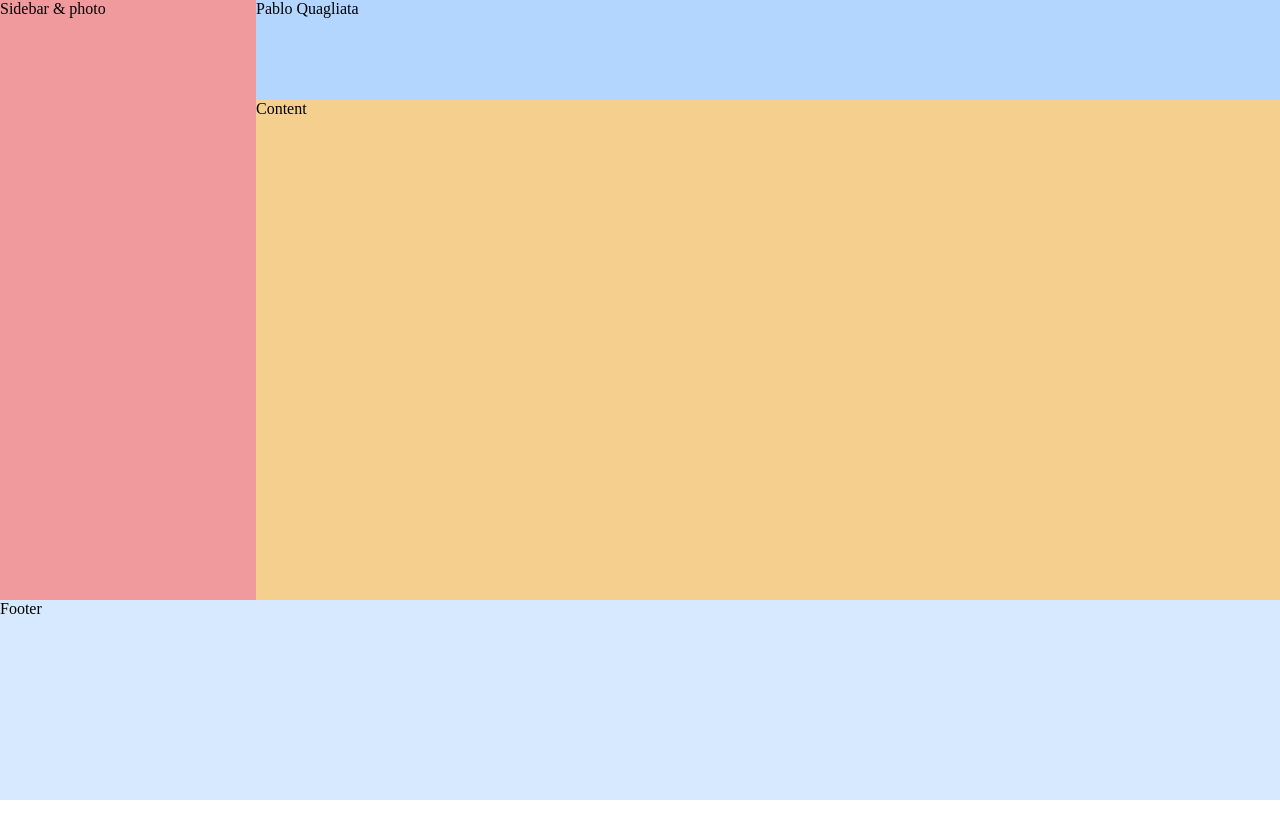
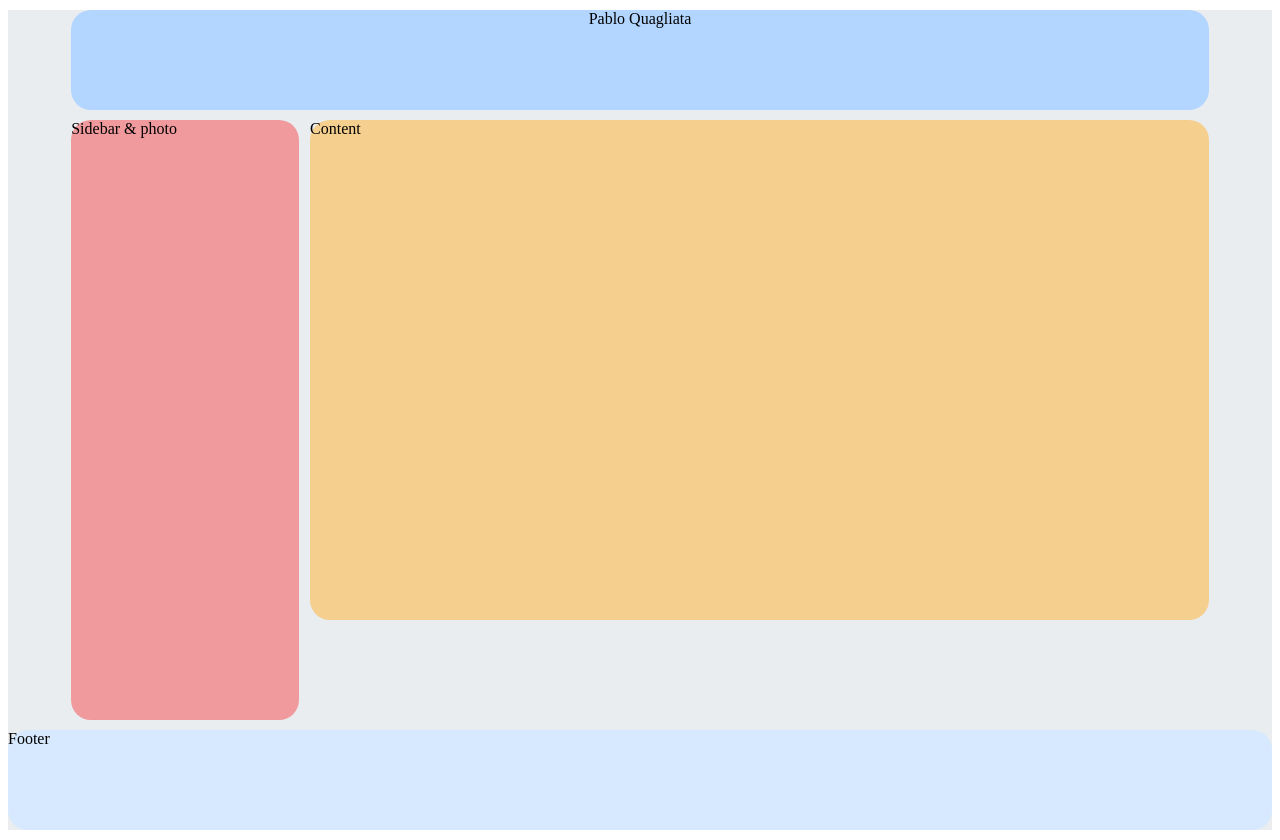
Before and after one commit to ucudal/PW_2021_Website-pabloq1, a website: page docs/main-page.html in a window 1280 px wide. Before the commit the page ends 800 px from the top, so only its background shows below. Drawn offline with Linux system fonts and the light colour scheme.

Commit message:
Rounded corners and more structure

```diff
--- a/docs/main-page.css
+++ b/docs/main-page.css
@@ -1,15 +1,29 @@
-* {
-    margin: 0;
+.container {
+    background-color: #EAEDF0;
+    margin: 0 auto;
 }
 
 .title {
-    width: 80%;
-    float: right;
+    text-align: center;
+    border-radius: 20px;
+    margin: 0 auto;
+    width: 90%;
     height: 100px;
     background-color: #B2D6FF;
-  }
+    margin-top: 10px;
+    margin-bottom: 10px;
+}
+
+.page {
+    overflow: hidden;
+    width: 90%;
+    margin: 0 auto;
+    box-sizing: border-box;
+}
 
 .sidebar {
+    margin-right: 5px;
+    border-radius: 20px;
     float: left;
     width: 20%;
     height: 600px;
@@ -17,12 +31,18 @@
 }
 
 .content {
-    clear: right;
+    width: 79%;
+    border-radius: 20px;
+    float: right;
     height: 500px;
     background-color: #F5CF8E;
 }
 
 .footer {
-    height: 200px;
+    margin-top: 10px;
+    margin-bottom: 10px;
+    border-radius: 20px;
+    clear: both;
+    height: 100px;
     background-color: #D6E9FE;
 }
--- a/docs/main-page.html
+++ b/docs/main-page.html
@@ -8,19 +8,23 @@
     <title>My CV</title>
 </head>
 <body>
-    <div class='page'>
+
+    <div class="container">
         <div class='title'>
             Pablo Quagliata
         </div>
+        <div class='page'>
             <div class='sidebar'>
                  Sidebar & photo
             </div>
             <div class='content'>
                 Content
             </div>
+        </div>
         <div class='footer'>
             Footer
         </div>
     </div>
+
 </body>
 </html>
```
Lines whose indentation alone changed are shown as unchanged.
